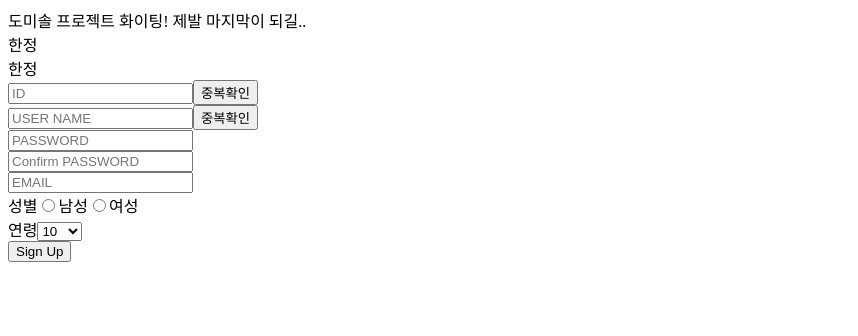
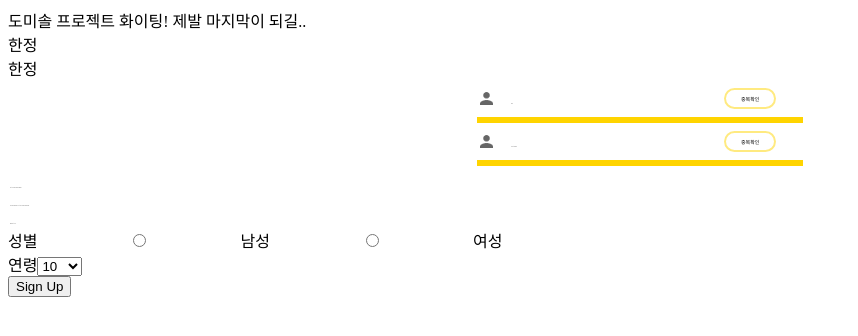
Before and after one commit to do-mi-sol/domisol-web-application, a React (Create React App) app: page / in a window 1280 px wide. Shown: the top 336 px of the page, without its empty margins (0-858 px from the left). Built offline with nearby package versions, Linux system fonts and the light colour scheme.

Commit message:
signUp css update

```diff
--- a/src/screens/auth/SignUp.js
+++ b/src/screens/auth/SignUp.js
@@ -1,4 +1,6 @@
 import React, {Component} from 'react'
+import ProfileIcon from './icon/Profile.png'
+import '../css/SignUp.css'
 
 export default class SignUp extends Component {
     state = {
@@ -34,20 +36,40 @@ export default class SignUp extends Component {
 
         return (
             <form className="">
-                <div>
-                    <input type="id" placeholder="ID" onChange={id} />
-                    <button>중복확인</button>
+                {/* ID */}
+                <div className="input-container">
+                    <img
+                        className="icon"
+                        src={ProfileIcon}
+                        alt="profile image"
+                    />
+                    <div className="input-wrapper">
+                        <input
+                            type="id"
+                            placeholder="ID"
+                            onChange={id}
+                        />
+                    </div>
+                    <button className="check-button">중복확인</button>
                 </div>
-
-                <div>
-                    <input
-                        type="text"
-                        className=""
-                        placeholder="USER NAME"
-                        onChange={name}
+                <hr className="line" />
+                {/* name */}
+                <div className="input-container">
+                    <img
+                        className="icon"
+                        src={ProfileIcon}
+                        alt="profile image"
                     />
-                    <button>중복확인</button>
+                    <div className="input-wrapper">
+                        <input
+                            type="text"
+                            placeholder="NAME"
+                            onChange={name}
+                        />
+                    </div>
+                    <button className="check-button">중복확인</button>
                 </div>
+                <hr className="line" />
 
                 <div>
                     <input
--- /dev/null
+++ b/src/screens/css/SignUp.css
@@ -0,0 +1,52 @@
+.input-container {
+    /* 크기 */
+    width: 320px;
+    margin: 0 auto;
+    margin-top: 8px;
+    margin-bottom: 8px;
+
+    /* 내부 아이템 중앙 정렬 및 양 끝에 맞추기*/
+    display: flex;
+    flex-direction: row;
+    align-items: center;
+    justify-content: flex-start;
+}
+.icon {
+    /* 크기 */
+    width: 13px;
+    height: 13px;
+}
+.input-wrapper {
+    margin-left: 5%;
+    margin-right: 5%;
+}
+input {
+    /* 크기 */
+    border: none;
+    width: 195px;
+    font-size: 2px;
+}
+.check-button {
+    /* 색 */
+    background-color: white;
+    color: black;
+
+    /* 크기 및 테두리(border) */
+    border: 2px solid #ffea80;
+    border-radius: 14px;
+    padding: 5px 15px;
+
+    /* 폰트 */
+    font-size: 5px;
+}
+.line {
+    /* 크기 및 굵기 */
+    width: 320px;
+    border: solid #ffd400;
+
+    /* 위치(마진) 조절 */
+    margin-top: 4px;
+
+    /* 색 */
+    color: #ffd400;
+}
```
Also changed, not shown: src/screens/auth/icon/Profile.png (added).
